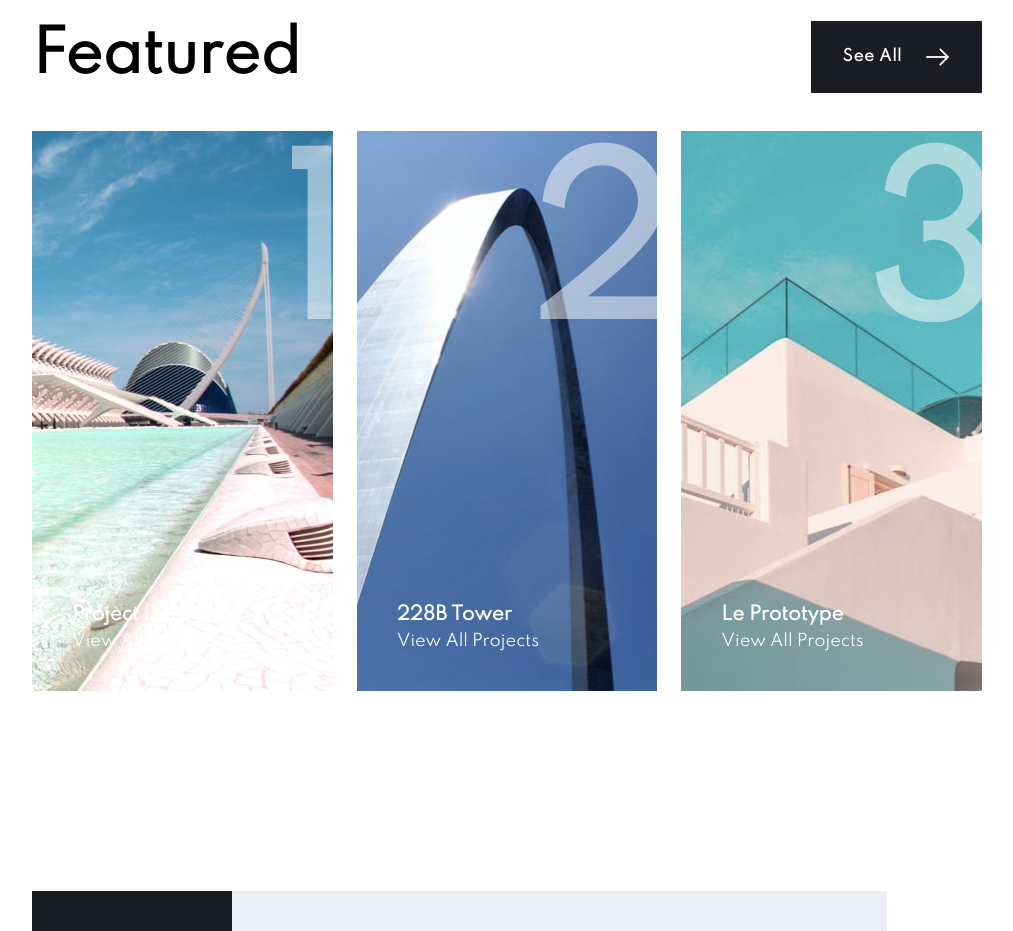
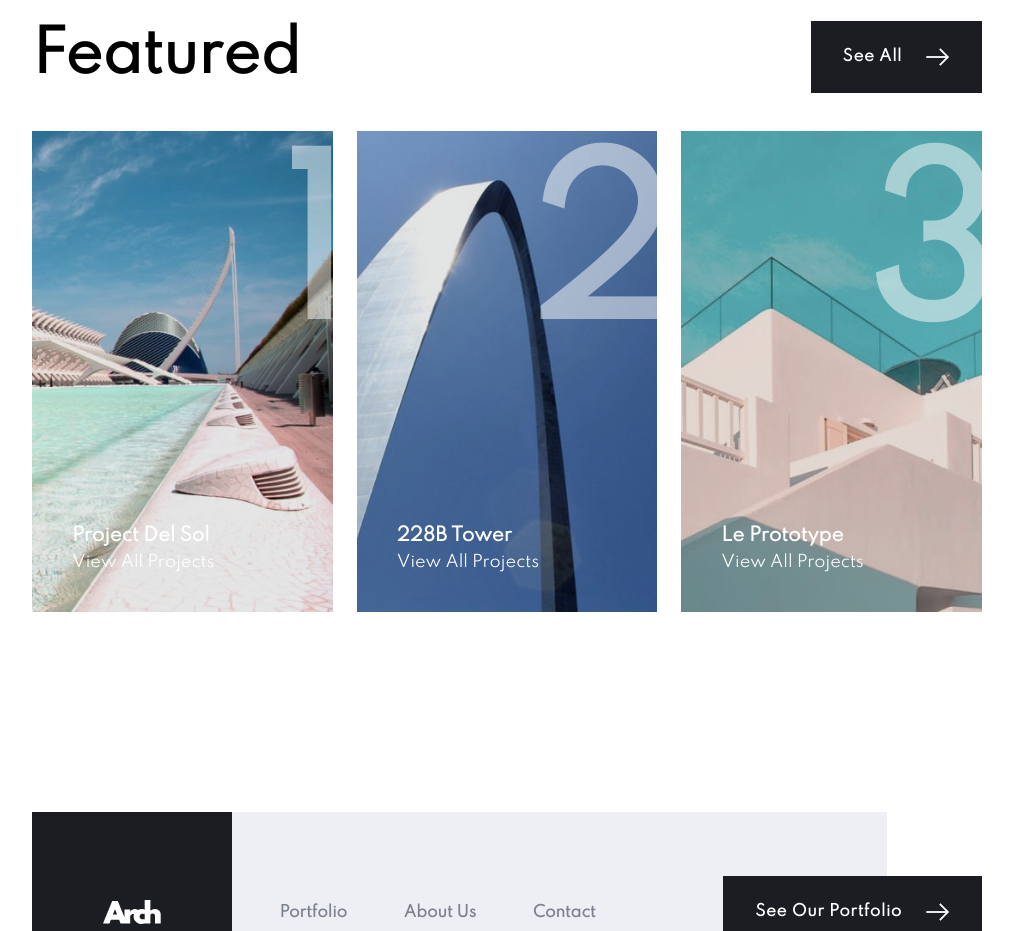
Before and after one commit to qb-rivkyb/arch-studio, a Next.js app: page / in a window 1280 px wide. Shown: the part 1820-2751 px from the top of the page, without its empty margins (133-1146 px from the left). Built offline with nearby package versions, Linux system fonts and the light colour scheme.

Commit message:
use picture element for portfolio, and and move styles out

```diff
--- a/components/PortfolioGrid/PortfolioImage.jsx
+++ b/components/PortfolioGrid/PortfolioImage.jsx
@@ -1,59 +1,32 @@
 import NextLink from "next/link";
 import { H3 } from "../ui/textTypes";
+import * as s from "./portfolioGrid.styl";
 
 export default function PortfolioImage({ img }) {
   return (
-    <div
-      css={{
-        background: `url(${`/portfolio/mobile/${img.name}`}) no-repeat`,
-        backgroundSize: "cover",
-        height: "240px",
-        width: "100%",
-        padding: "0 0 24px 24px",
-        display: "flex",
-        alignItems: "flex-end",
-        margin: 0,
-        "@media (min-width: 768px)": {
-          // width: "573px",
-          padding: "0 0 40px 40px",
-          position: "relative",
-          background: `url(${`/portfolio/tablet/${img.name}`}) no-repeat`,
-          backgroundSize: "cover",
-        },
-        "@media (min-width: 1024px)": {
-          // width: "350px",
-          height: "560px",
-          background: `url(${`/portfolio/desktop/${img.name}`}) no-repeat`,
-          backgroundSize: "cover",
-        },
-      }}
-    >
-      {img.number && (
-        <div
-          css={{
-            fontSize: "200px",
-            color: "white",
-            fontWeight: "bold",
-            opacity: ".5",
-            position: "absolute",
-            right: "16px",
-            top: "10px",
-            display: "none",
-            "@media (min-width: 768px)": {
-              display: "block",
-            },
-            "@media (min-width: 1024px)": {
-              right: "-16px",
-            },
-          }}
-        >
-          {img.number}
-        </div>
-      )}
-      <div>
-        <H3 css={{ color: "white", marginBottom: "4px" }}>{img.header}</H3>
+    <div css={{ position: "relative" }}>
+      <div css={s.overlay}>
+        <picture>
+          <source
+            media="(min-width:1024px)"
+            srcset={`/portfolio/desktop/${img.name}`}
+          />
+          <source
+            media="(min-width:426px)"
+            srcset={`/portfolio/tablet/${img.name}`}
+          />
+          <img
+            src={`/portfolio/mobile/${img.name}`}
+            alt={img.name}
+            css={{ width: "100%" }}
+          />
+        </picture>
+      </div>
+      {img.number && <div css={s.imgNumber}>{img.number}</div>}
+      <div css={s.textContainer}>
+        <H3 css={{ marginBottom: "4px" }}>{img.header}</H3>
         {img.date ? (
-          <p css={{ color: "white", margin: 0 }}>{img.date}</p>
+          <p css={{ margin: 0 }}>{img.date}</p>
         ) : (
           <NextLink href="/portfolio" passHref>
             <a css={{ color: "white", textDecoration: "none" }}>
--- /dev/null
+++ b/components/PortfolioGrid/portfolioGrid.styl.js
@@ -0,0 +1,59 @@
+export const overlay = {
+  lineHeight: 0,
+  "&:before": {
+    content: "''",
+    position: "absolute",
+    opacity: 0.1,
+    backgroundColor: "black",
+    width: "100%",
+    height: "100%",
+  },
+  "@media (min-width: 1024px)": {
+    "&:hover": {
+      "&:before": {
+        opacity: 0.5,
+        backgroundColor: "white",
+        cursor: "pointer",
+      },
+    },
+  },
+};
+
+export const imgNumber = {
+  fontSize: "200px",
+  color: "white",
+  fontWeight: "bold",
+  opacity: ".5",
+  position: "absolute",
+  right: "16px",
+  top: "10px",
+  display: "none",
+  "@media (min-width: 768px)": {
+    display: "block",
+  },
+  "@media (min-width: 1024px)": {
+    right: "-16px",
+  },
+};
+
+export const textContainer = {
+  position: "absolute",
+  zIndex: 1,
+  bottom: 24,
+  left: 24,
+  color: "white",
+  "@media (min-width: 768px)": {
+    bottom: 40,
+    left: 40,
+  },
+};
+
+export const grid = {
+  display: "grid",
+  gridRowGap: "24px",
+  margin: "0 32px",
+  "@media (min-width: 1024px)": {
+    gridTemplateColumns: "repeat(3, 1fr)",
+    gridGap: "30px",
+  },
+};
```
Also changed, not shown: components/PortfolioGrid/index.jsx (+2 -12 lines).
